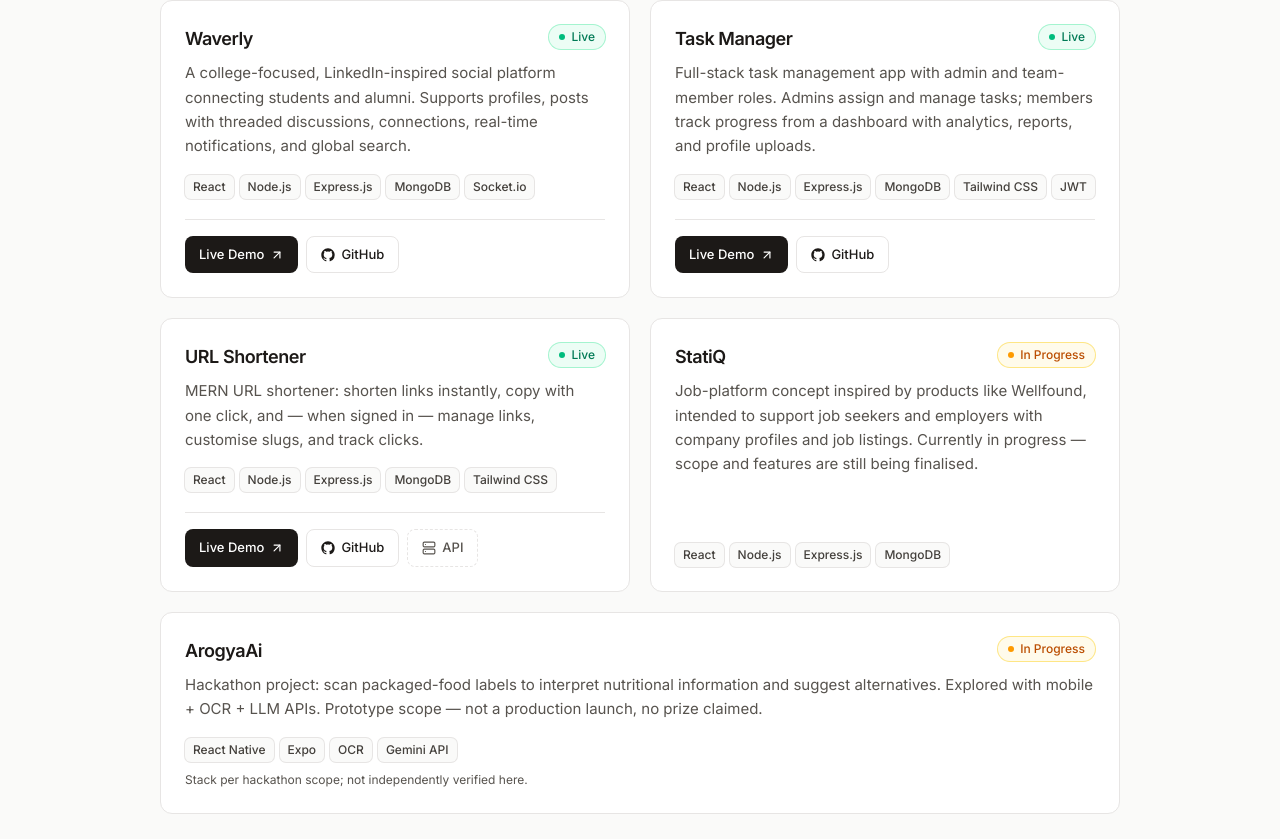
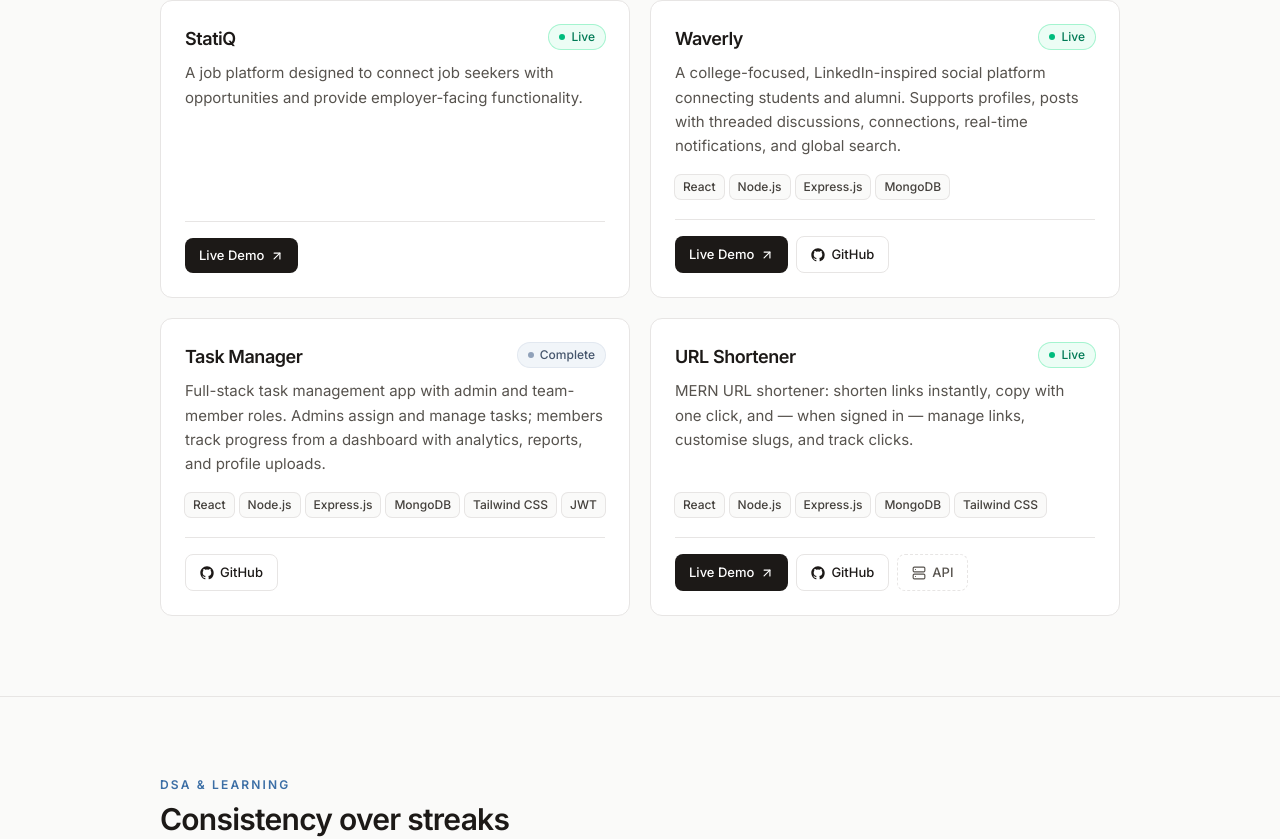
Before and after one commit to Exploring-glitch/sreeja-dey-portfolio, a React (Vite) app: page / in a window 1280 px wide. Shown: the part 2282-3121 px from the top of the page. Built offline with nearby package versions, Linux system fonts and the light colour scheme.

Commit message:
feat: reorder projects with StatiQ first, remove ArogyaAi, complete Task Manager

```diff
--- a/src/components/ProjectCard.jsx
+++ b/src/components/ProjectCard.jsx
@@ -7,6 +7,14 @@ function StatusBadge({ status }) {
       <span className="inline-flex items-center gap-1.5 rounded-full bg-emerald-50 px-2.5 py-1 text-xs font-medium text-emerald-700 ring-1 ring-emerald-200">
         <span aria-hidden="true" className="h-1.5 w-1.5 rounded-full bg-emerald-500" />
         Live
+      </span>
+    );
+  }
+  if (status === "complete") {
+    return (
+      <span className="inline-flex items-center gap-1.5 rounded-full bg-slate-100 px-2.5 py-1 text-xs font-medium text-slate-600 ring-1 ring-slate-200">
+        <span aria-hidden="true" className="h-1.5 w-1.5 rounded-full bg-slate-400" />
+        Complete
       </span>
     );
   }
@@ -32,6 +40,7 @@ export default function ProjectCard({ project }) {
         {project.description}
       </p>
 
+      {project.tech && (
         <ul aria-label={`${project.name} technologies`} className="mt-4 flex flex-wrap gap-1.5">
           {project.tech.map((t) => (
             <li
@@ -42,6 +51,7 @@ export default function ProjectCard({ project }) {
             </li>
           ))}
         </ul>
+      )}
       {project.techNote && (
         <p className="mt-2 text-xs leading-relaxed text-[#57534E]">{project.techNote}</p>
       )}
--- a/src/components/Projects.jsx
+++ b/src/components/Projects.jsx
@@ -9,9 +9,9 @@ export default function Projects() {
         <SectionHeading
           eyebrow="Projects"
           title="Featured work"
-          description="Real projects with verified links only. Anything still being built is marked In Progress — no fake demos."
+          description="Real projects with verified links only — no fake demos, screenshots, or invented features."
         />
-        <div className="grid items-stretch gap-5 md:grid-cols-2 [&>*:last-child:nth-child(odd)]:md:col-span-2">
+        <div className="grid items-stretch gap-5 md:grid-cols-2">
           {projects.map((p) => (
             <ProjectCard key={p.name} project={p} />
           ))}
--- a/src/data/portfolio.js
+++ b/src/data/portfolio.js
@@ -55,10 +55,17 @@ export const skillGroups = [
 
 export const projects = [
   {
+    name: "StatiQ",
+    description:
+      "A job platform designed to connect job seekers with opportunities and provide employer-facing functionality.",
+    live: "https://stati-q.vercel.app/",
+    status: "live",
+  },
+  {
     name: "Waverly",
     description:
       "A college-focused, LinkedIn-inspired social platform connecting students and alumni. Supports profiles, posts with threaded discussions, connections, real-time notifications, and global search.",
-    tech: ["React", "Node.js", "Express.js", "MongoDB", "Socket.io"],
+    tech: ["React", "Node.js", "Express.js", "MongoDB"],
     github: "https://github.com/Exploring-glitch/Waverly",
     live: "https://waverly-six.vercel.app",
     status: "live",
@@ -67,11 +74,10 @@ export const projects = [
     name: "Task Manager",
     description:
       "Full-stack task management app with admin and team-member roles. Admins assign and manage tasks; members track progress from a dashboard with analytics, reports, and profile uploads.",
+    // Stack verified against the repository source (no live URL provided).
     tech: ["React", "Node.js", "Express.js", "MongoDB", "Tailwind CSS", "JWT"],
     github: "https://github.com/Exploring-glitch/Task-Manager",
-    // Verified from the repository's own About/README (not invented).
-    live: "https://task-manager-pi-eight-72.vercel.app/",
-    status: "live",
+    status: "complete",
   },
   {
     name: "URL Shortener",
@@ -85,21 +91,6 @@ export const projects = [
     backend: "https://url-shortener-n4ee.onrender.com",
     status: "live",
   },
-  {
-    name: "StatiQ",
-    description:
-      "Job-platform concept inspired by products like Wellfound, intended to support job seekers and employers with company profiles and job listings. Currently in progress — scope and features are still being finalised.",
-    tech: ["React", "Node.js", "Express.js", "MongoDB"],
-    status: "in-progress",
-  },
-  {
-    name: "ArogyaAi",
-    description:
-      "Hackathon project: scan packaged-food labels to interpret nutritional information and suggest alternatives. Explored with mobile + OCR + LLM APIs. Prototype scope — not a production launch, no prize claimed.",
-    tech: ["React Native", "Expo", "OCR", "Gemini API"],
-    techNote: "Stack per hackathon scope; not independently verified here.",
-    status: "in-progress",
-  },
 ];
 
 export const education = [
```
Lines whose indentation alone changed are shown as unchanged.
